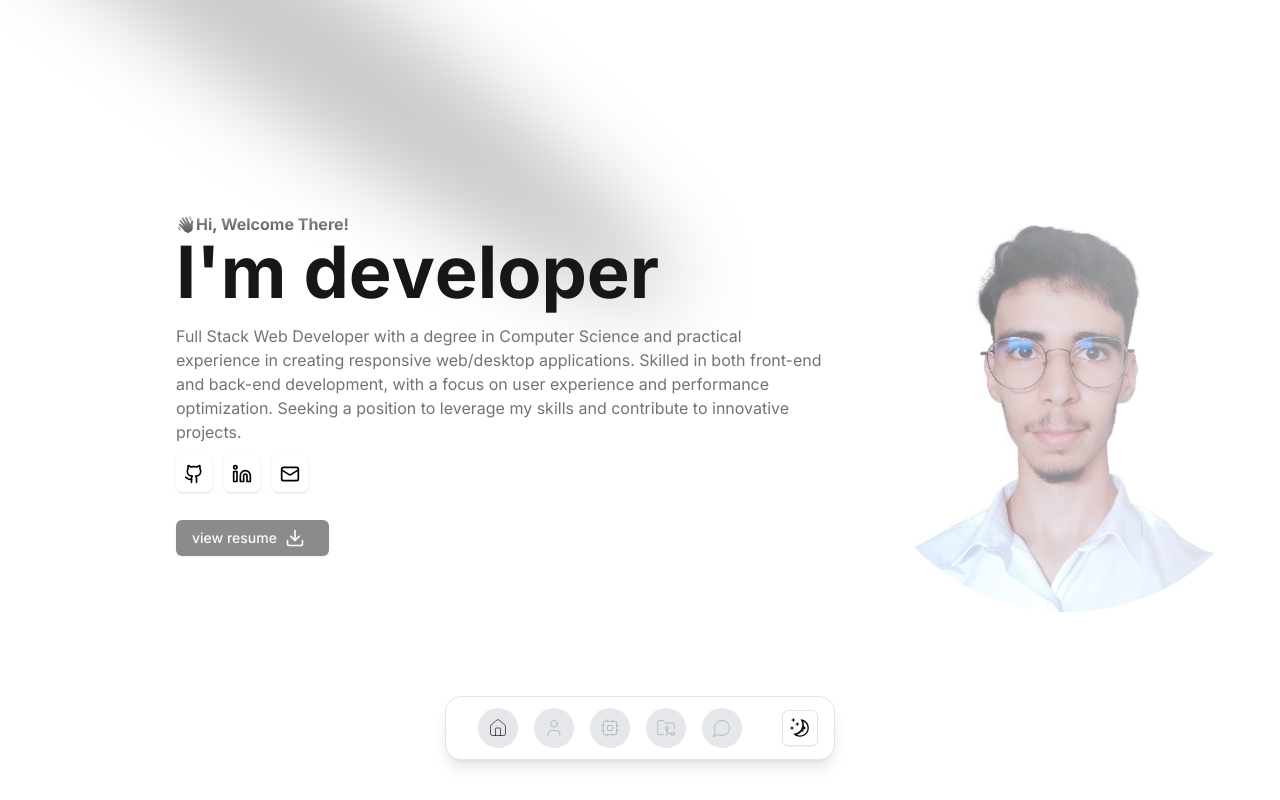
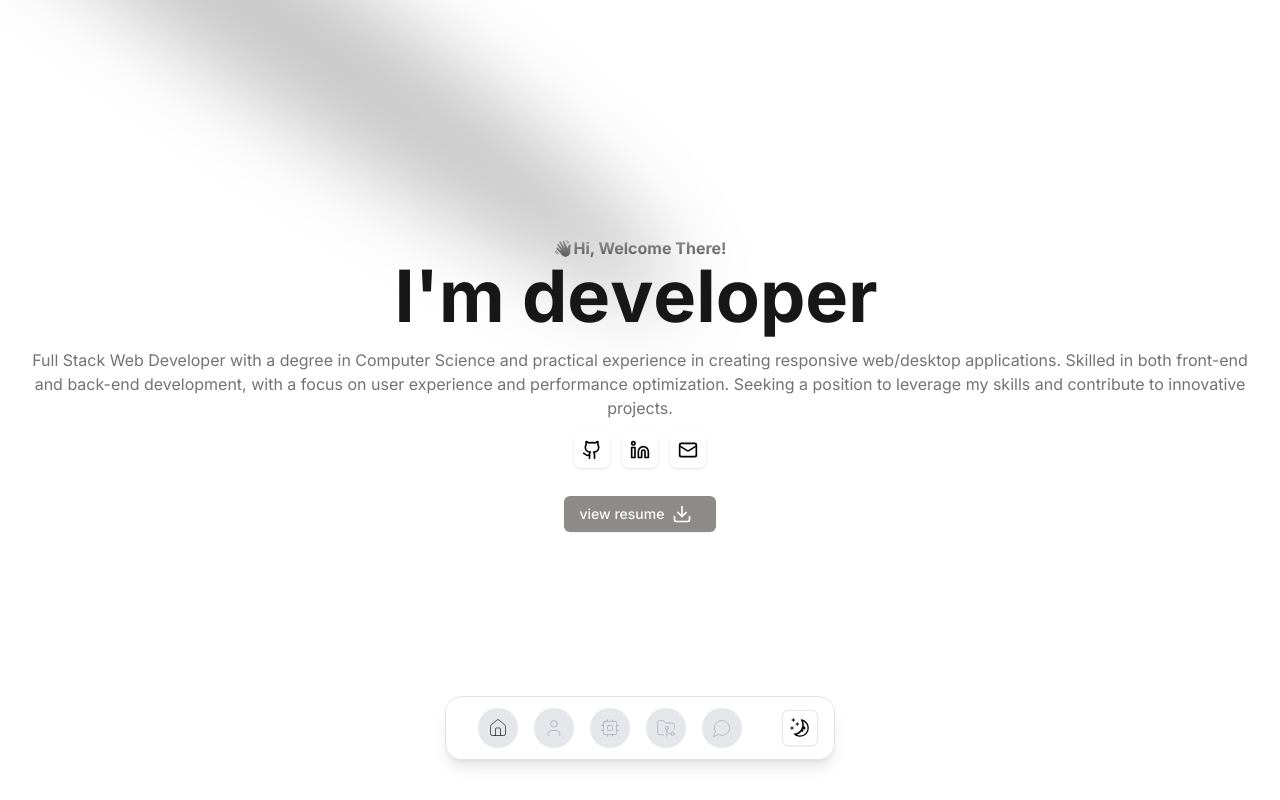
Before and after one commit to yassir-jeraidi/portfolio, a Next.js app: page / in a window 1280 px wide. Built offline with nearby package versions, Linux system fonts and the light colour scheme.

Commit message:
remove my pic from right side

```diff
--- a/src/components/home.tsx
+++ b/src/components/home.tsx
@@ -1,14 +1,15 @@
 "use client"
 import React, {JSX} from "react";
-import {motion} from "framer-motion";
+import {motion} from "motion/react";
 import {FlipWords} from "@/components/ui/flip-words";
 import {Button} from "@/components/ui/button";
 import Image from "next/image";
 import me from "@/assets/me/me.jpeg";
 import Link from "next/link";
 import type {Link as LinkType} from "@/types";
-import { SOCIAL_MEDIA_LINKS} from "@/data/social-media-links";
+import {SOCIAL_MEDIA_LINKS} from "@/data/social-media-links";
 import {DownloadIcon} from "lucide-react";
+import {Tooltip, TooltipContent, TooltipProvider, TooltipTrigger} from "@/components/ui/tooltip";
 
 
 export default function Home(): JSX.Element {
@@ -26,13 +27,14 @@ export default function Home(): JSX.Element {
 
     return (
         <motion.div
-            className="md:flex md:ps-40 min-h-screen justify-center items-center gap-4"
+            className="md:flex min-h-screen justify-center items-center gap-4"
             initial="hidden"
             animate="visible"
             variants={containerVariants}
         >
             <motion.div className="ls" variants={itemVariants}>
-                <div className="p-4 max-w-7xl mx-auto relative z-10 w-full pt-20 md:pt-0">
+                <div
+                    className="p-4 flex flex-col justify-center items-center max-w-7xl mx-auto relative z-10 w-full pt-20 md:pt-0">
                     <h1 className="font-bold bg-clip-text text-transparent bg-linear-to-b from-neutral-400 to-neutral-600 bg-opacity-50">
                         👋Hi, Welcome There!
                     </h1>
@@ -40,7 +42,7 @@ export default function Home(): JSX.Element {
                         className="text-4xl flex text-wrap font-bold md:text-7xl text-neutral-600 dark:text-neutral-400">
                         <FlipWords words={words}/>
                     </div>
-                    <p className="mt-4 font-normal text-base text-neutral-500">
+                    <p className="mt-4 font-normal text-base text-center text-neutral-500">
                         Full Stack Web Developer with a degree in Computer Science and practical experience in creating
                         responsive web/desktop applications. Skilled in both front-end and back-end development, with a
                         focus on user experience and performance optimization. Seeking a position to leverage my skills
@@ -61,20 +63,29 @@ export default function Home(): JSX.Element {
                         }
 
                     </motion.div>
-                    {/*<Link href='/cv-jy.pdf' download target="_blank">*/}
-                        <Button className='my-4' disabled>
-                            view resume
-                            <span>
-                                <DownloadIcon className="w-5 h-5 mx-2" />
+                    <TooltipProvider>
+                        <Tooltip>
+                            <TooltipTrigger className='cursor-pointer'>
+                            <Button className='my-4' disabled>
+                                view resume
+                                <span>
+                                <DownloadIcon className="w-5 h-5 mx-2"/>
                             </span>
-                        </Button>
-                    {/*</Link>*/}
+                            </Button>
+                        </TooltipTrigger>
+                            <TooltipContent>
+                                <p>
+                                    Will be available soon
+                                </p>
+                            </TooltipContent>
+                        </Tooltip>
+                    </TooltipProvider>
                 </div>
             </motion.div>
 
-            <motion.div className="rs" variants={itemVariants} >
-                <Image alt='me' className='rounded-full hover:scale-105 transition-all' src={me} width={800}/>
-            </motion.div>
+            {/*<motion.div className="rs" variants={itemVariants} >*/}
+            {/*    <Image alt='me' className='rounded-full z-50 hover:scale-105 transition-all' src={me} width={800}/>*/}
+            {/*</motion.div>*/}
         </motion.div>
     );
 }
```
